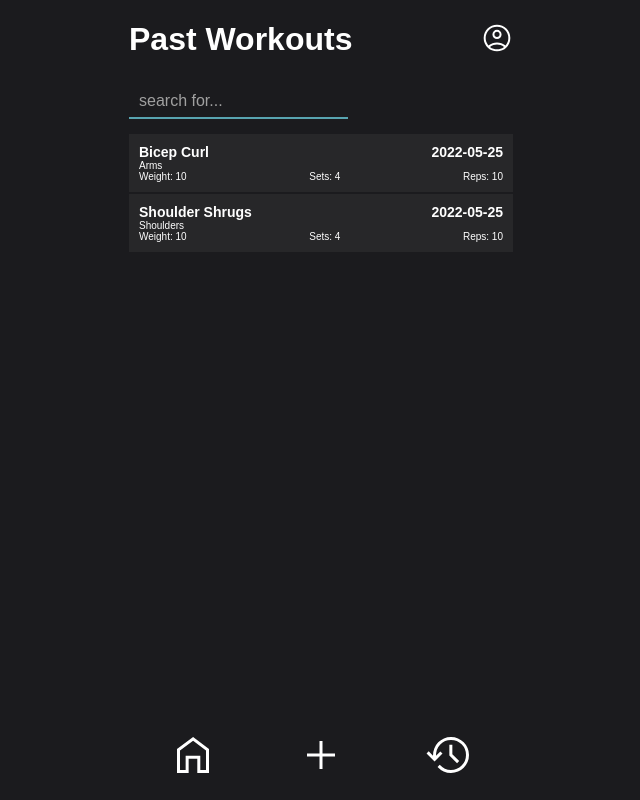
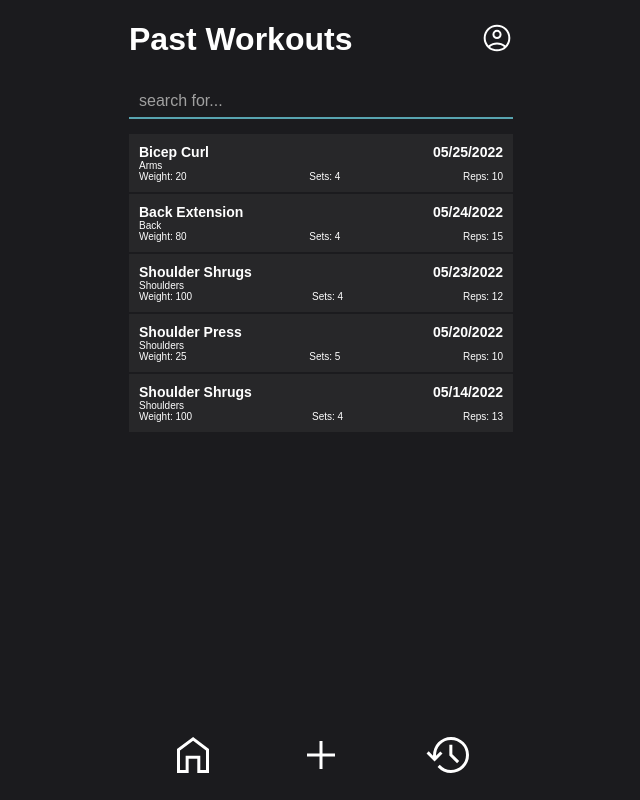
Before and after one commit to jestercruz/fitness-tracker, a React (Create React App) app: page /history in a window 1280 px wide. Shown: the whole page, without its empty margins (319-959 px from the left). Built offline with nearby package versions, Linux system fonts and the light colour scheme.

Commit message:
feat: changed styles

```diff
--- a/src/data/history.json
+++ b/src/data/history.json
@@ -4,17 +4,44 @@
     "date": "2022-05-25",
     "group": "Arms",
     "exerciseName": "Bicep Curl",
-    "weight": "10",
+    "weight": "20",
     "sets": 4,
     "reps": 10
   },
   {
     "id": 1653445273355,
-    "date": "2022-05-25",
+    "date": "2022-05-24",
+    "group": "Back",
+    "exerciseName": "Back Extension",
+    "weight": "80",
+    "sets": 4,
+    "reps": 15
+  },
+  {
+    "id": 1653445273356,
+    "date": "2022-05-23",
     "group": "Shoulders",
     "exerciseName": "Shoulder Shrugs",
-    "weight": "10",
+    "weight": "100",
     "sets": 4,
+    "reps": 12
+  },
+  {
+    "id": 1653445273357,
+    "date": "2022-05-20",
+    "group": "Shoulders",
+    "exerciseName": "Shoulder Press",
+    "weight": "25",
+    "sets": 5,
     "reps": 10
+  },
+  {
+    "id": 1653445273358,
+    "date": "2022-05-14",
+    "group": "Shoulders",
+    "exerciseName": "Shoulder Shrugs",
+    "weight": "100",
+    "sets": 4,
+    "reps": 13
   }
 ]
--- a/src/stylesheets/AutoCompletePanel.css
+++ b/src/stylesheets/AutoCompletePanel.css
@@ -1,24 +1,22 @@
 .auto-complete-panel {
   width: 80%;
   max-height: 111px;
-  /* background-color: #1b1b1e; */
-  background-color: white;
+  background-color: #1b1b1e;
   position: absolute;
   border: none;
-  /* border-radius: 0px 0px 15px 15px; */
   box-shadow: 0px 0px 10px 1px rgba(57, 67, 183, 0.15);
   /* border-style: inset; */
-  border-color: #3943b7;
+  border-color: rgb(57, 67, 183);
   /* box-sizing: border-box; */
   overflow: auto;
 }
 
 .auto-complete-panel.group {
-  top: 200px;
+  top: 171px;
 }
 
 .auto-complete-panel.exerciseName {
-  top: 236px;
+  top: 225px;
 }
 
 .auto-complete-item {
--- a/src/stylesheets/Button.css
+++ b/src/stylesheets/Button.css
@@ -1,6 +1,6 @@
 .button {
   height: 3.45em;
-  border-radius: 10px;
+  border-radius: 2px;
   font-size: 16px;
   border: none;
   color: #fff;
--- a/src/stylesheets/History.css
+++ b/src/stylesheets/History.css
@@ -1,3 +1,8 @@
+.search-container {
+  display: flex;
+  flex-direction: column;
+}
+
 .history-item {
   background-color: rgba(255, 255, 255, 0.05);
   padding: 10px;
--- a/src/stylesheets/Home.css
+++ b/src/stylesheets/Home.css
@@ -13,7 +13,7 @@
   background-color: rgba(255, 255, 255, 0.05);
   margin-bottom: 10px;
   padding-bottom: 10px;
-  border-radius: 8px;
+  border-radius: 2px;
 }
 .section-header {
   background-color: #3943b7;
@@ -22,7 +22,7 @@
   margin-bottom: 20px;
   padding: 8px;
   border-bottom: 2px solid #58a4b0;
-  border-radius: 8px 8px 0px 0px;
+  border-radius: 2px 2px 0px 0px;
 }
 
 .home-section p {
--- a/src/stylesheets/Input.css
+++ b/src/stylesheets/Input.css
@@ -11,11 +11,12 @@
   font-size: 16px;
   display: block;
   transition: all 0.3s;
+  width: auto;
 }
 
 .input:focus {
   outline: none;
-  border-radius: 2px 2px 0px 0px;
+  /* border-radius: 2px 2px 0px 0px; */
   box-shadow: 0px 0px 10px 1px rgba(57, 67, 183, 0.15);
   border-bottom: 2px solid #3943b7;
 }
@@ -29,10 +30,6 @@
   color: #a0a0a0;
 }
 
-.input:focus {
-  outline: none;
-}
-
 .input.with-autocomplete {
   border-radius: 2px 2px 0px 0px;
 }
--- a/src/stylesheets/Stepper.css
+++ b/src/stylesheets/Stepper.css
@@ -20,7 +20,7 @@
   width: 50px;
   padding: 1px 2px;
   border: none;
-  border-radius: 10px;
+  border-radius: 2px;
   font-size: 24px;
   color: #fff;
   background-color: #3943b7;
--- a/src/views/History.js
+++ b/src/views/History.js
@@ -1,8 +1,8 @@
 import Title from "../components/Title";
-import "../stylesheets/History.css";
 import getHistoryData from "../data/history.json";
 import { useState, useEffect } from "react";
 import Input from "../components/Input";
+import "../stylesheets/History.css";
 
 const getHistory = () => {
   return new Promise((resolve, reject) => {
@@ -16,6 +16,12 @@ const History = () => {
   const [historyData, setHistoryData] = useState([]);
   const [isLoading, setIsLoading] = useState(false);
   const [searchBy, setSearchBy] = useState();
+
+  const formatDate = (date) => {
+    const [year, month, day] = date.split("-");
+    return `${month}/${day}/${year}`;
+  };
+
   useEffect(() => {
     (async () => {
       setIsLoading(true);
@@ -26,14 +32,17 @@ const History = () => {
   return (
     <>
       <Title title="Past Workouts" icon />
-      <div>
+      <div className="search-container">
+
         <Input
+          className="search-bar"
           placeholder="search for..."
           onChange={(e) => {
             setSearchBy(e.target.value);
           }}
           value={searchBy}
         />
+      </div>
       {isLoading ? (
         <h1>Loading...</h1>
       ) : historyData?.length ? (
@@ -55,7 +64,7 @@ const History = () => {
               <div className="history-item" key={el.id}>
                 <header>
                   <h4>{el.exerciseName}</h4>
-                    <h4>{el.date}</h4>
+                  <h4>{formatDate(el.date)}</h4>
                 </header>
                 <p>{el.group}</p>
                 <p className="numbers">
@@ -69,7 +78,6 @@ const History = () => {
       ) : (
         <div>No past workouts have been recorded.</div>
       )}
-      </div>
     </>
   );
 };
```
Also changed, not shown: 1 other file (tests, documents, lock files or other folders). Lines whose indentation alone changed are shown as unchanged.
